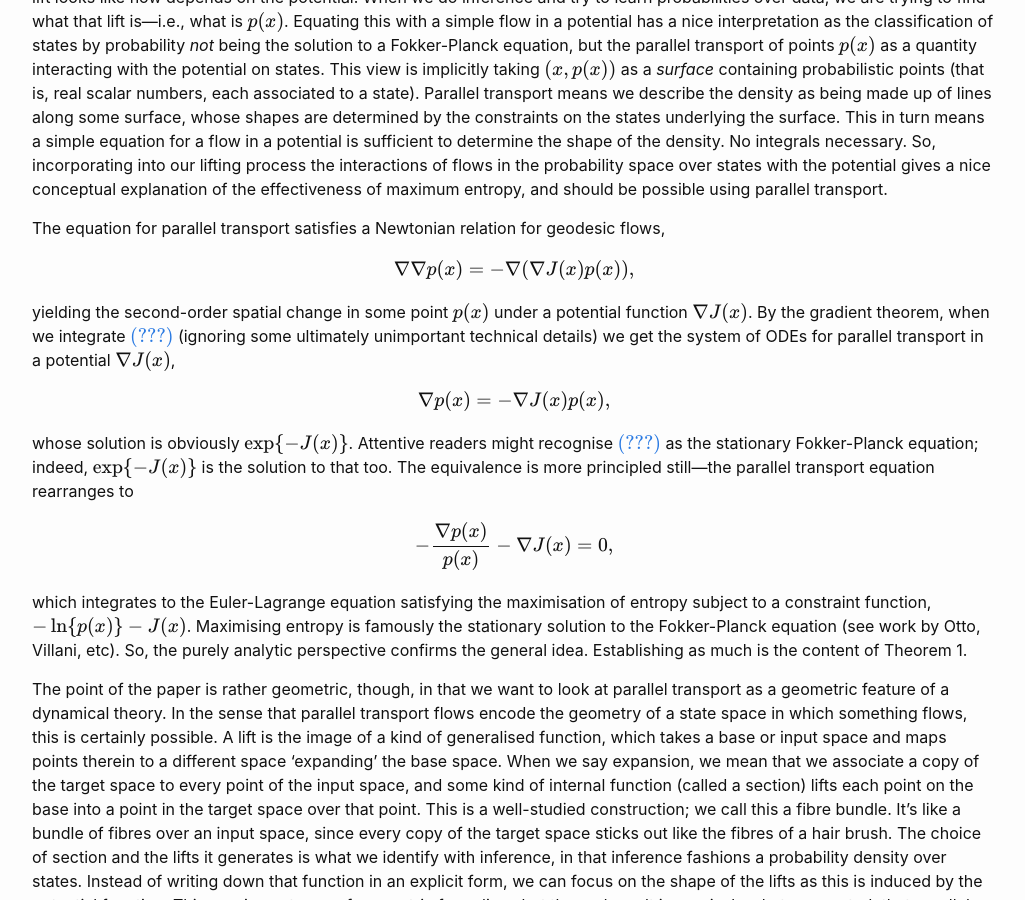
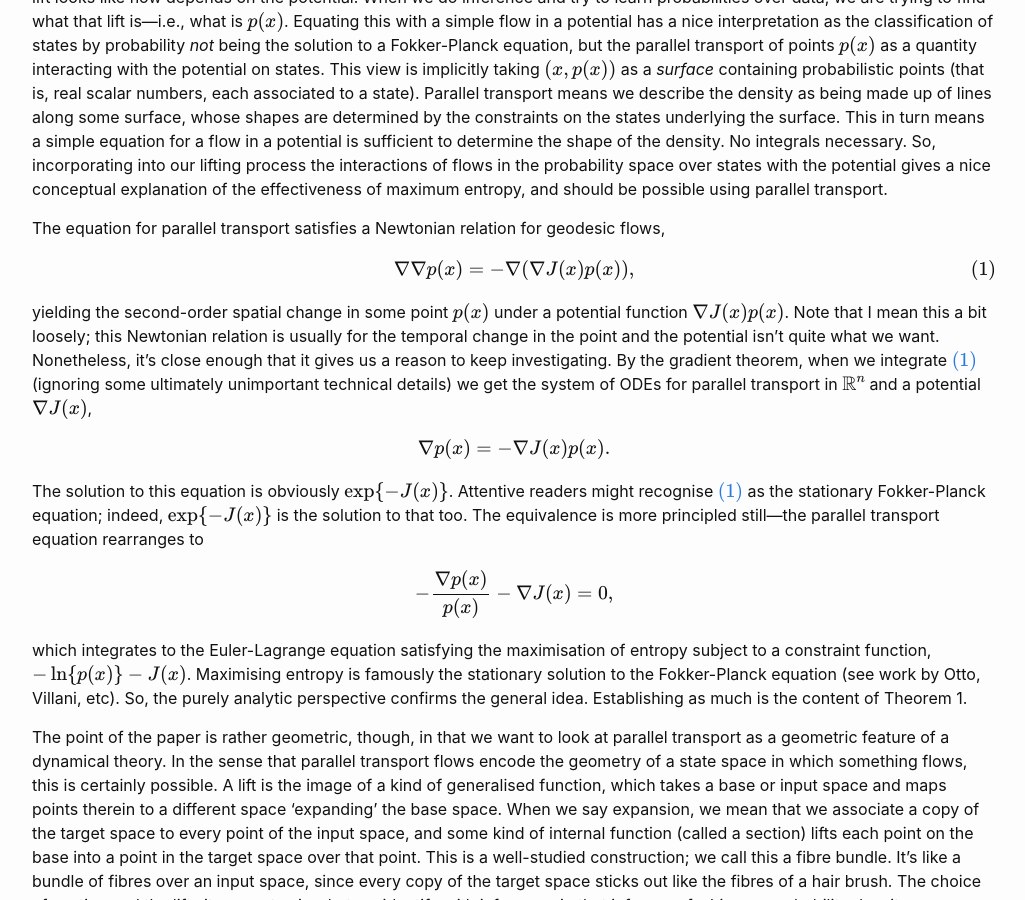
Before and after one commit to DARSakthi/DARSakthi.github.io, a Jekyll site: the page built from _posts/2022-03-21-HEP-EBL.markdown, in a window 1280 px wide and 900 px high, scrolled down 1777 px. Shown: the whole window, without its empty margins (126-1151 px from the left). Built offline with Jekyll 4.4.1, drawn with Linux system fonts in a browser that asks for light colours; formulas are drawn with MathJax 3; comment, search, counter and statistics services are not loaded.

Commit message:
Corrections

```diff
--- a/_posts/2022-03-21-HEP-EBL.markdown
+++ b/_posts/2022-03-21-HEP-EBL.markdown
@@ -29,13 +29,13 @@ In more detail—when the potential can be read as a deformation of the space, g
 
 The equation for parallel transport satisfies a Newtonian relation for geodesic flows,
 
-$$ \nabla \nabla p(x) = - \nabla (\nabla J(x) p(x)), \label{1}$$
+$$ \nabla \nabla p(x) = - \nabla (\nabla J(x) p(x)), \tag{1}\label{1}$$
 
-yielding the second-order spatial change in some point $$p(x)$$ under a potential function $$\nabla J(x)$$. By the gradient theorem, when we integrate \eqref{1} (ignoring some ultimately unimportant technical details) we get the system of ODEs for parallel transport in a potential $$\nabla J(x)$$,
+yielding the second-order spatial change in some point $$p(x)$$ under a potential function $$\nabla J(x) p(x)$$. Note that I mean this a bit loosely; this Newtonian relation is usually for the temporal change in the point and the potential isn't quite what we want. Nonetheless, it's close enough that it gives us a reason to keep investigating. By the gradient theorem, when we integrate \eqref{1} (ignoring some ultimately unimportant technical details) we get the system of ODEs for parallel transport in $$\mathbb{R}^n$$ and a potential $$\nabla J(x)$$,
 
-$$ \nabla p(x) = - \nabla J(x) p(x), $$
+$$ \nabla p(x) = - \nabla J(x) p(x).$$
 
-whose solution is obviously $$\exp\{ -J(x) \}$$. Attentive readers might recognise \eqref{1} as the stationary Fokker-Planck equation; indeed, $$\exp\{ - J(x) \}$$ is the solution to that too. The equivalence is more principled still—the parallel transport equation rearranges to
+The solution to this equation is obviously $$\exp\{ -J(x) \}$$. Attentive readers might recognise \eqref{1} as the stationary Fokker-Planck equation; indeed, $$\exp\{ - J(x) \}$$ is the solution to that too. The equivalence is more principled still—the parallel transport equation rearranges to
 
 $$ - \frac{\nabla p(x)}{p(x)} - \nabla J(x) = 0, $$
 
```
